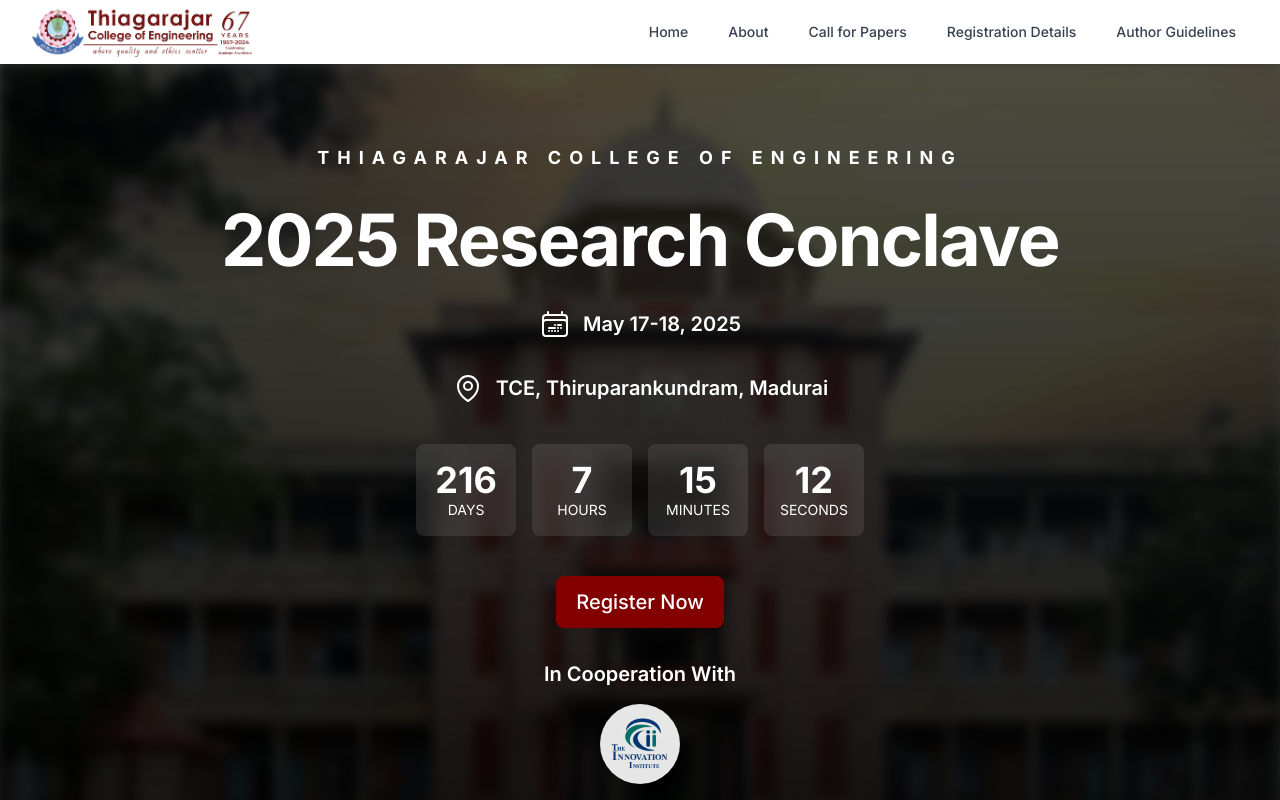
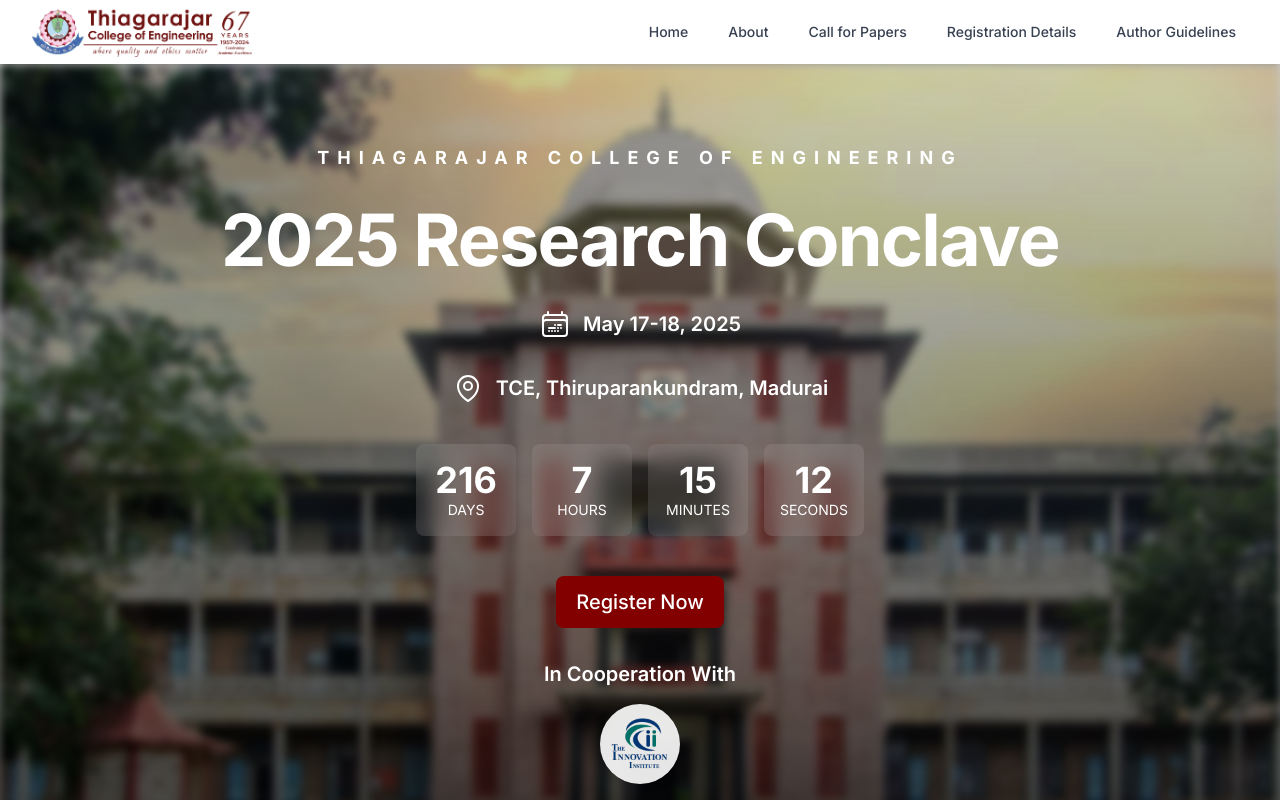
Before and after one commit to kmrsanthosh/TCEResearchConclave, a Next.js app: page / in a window 1280 px wide. Shown: the top 800 px of the page. Built offline with nearby package versions, Linux system fonts and the light colour scheme.

Commit message:
Changed Gradient On Request Of Felicia ma'am

```diff
--- a/components/Home/Hero.tsx
+++ b/components/Home/Hero.tsx
@@ -106,7 +106,8 @@
         objectFit="cover"
         className="blur-sm"
       />
-      <div className="absolute inset-0 bg-gradient-to-b from-black/70 to-black/90 backdrop-blur-sm" />
+      {/* <div className="absolute inset-0 bg-gradient-to-b from-black/70 to-black/90 backdrop-blur-sm" /> */}
+      <div className="absolute inset-0 bg-gradient-to-b from-black/20 to-black/70 backdrop-blur-[1px]" />
 
       <div className="relative z-10 flex flex-col items-center justify-center h-full text-white px-4">
         <motion.h2
```
